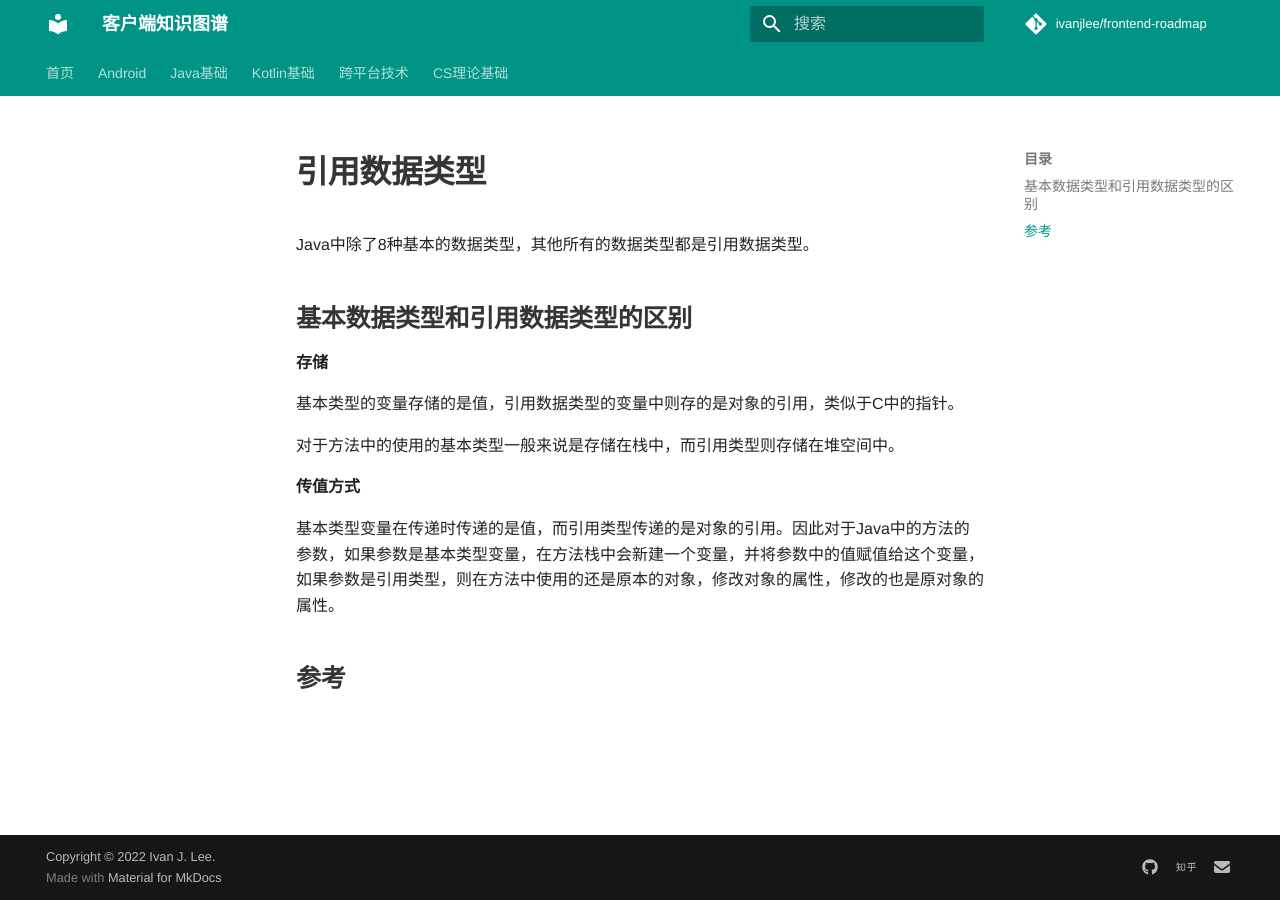
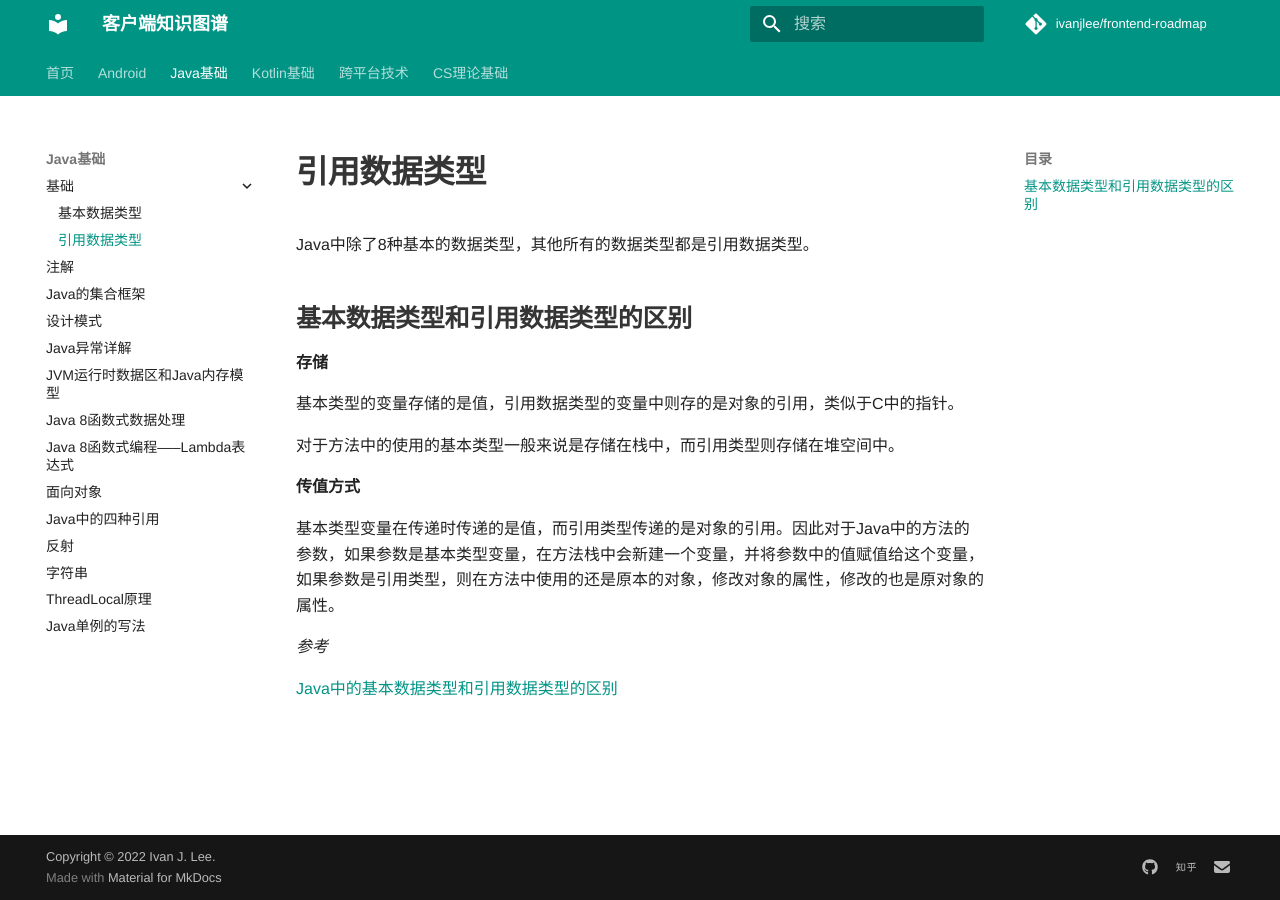
Before and after one commit to konokol/frontend-skill-tree, an MkDocs documentation site: the page built from docs/Java/1-Basic/02-Refrefence-Data-Types.md, in a window 1280 px wide. Built offline with MkDocs 1.6.1 and Material for MkDocs 9.7.7, drawn with Linux system fonts in a browser that asks for light colours; some web fonts are replaced; comment, search, counter and statistics services are not loaded.

```diff
--- a/docs/Java/1-Basic/02-Refrefence-Data-Types.md
+++ b/docs/Java/1-Basic/02-Refrefence-Data-Types.md
@@ -18,6 +18,6 @@ Java中除了8种基本的数据类型，其他所有的数据类型都是引用
 
 
 
-## 参考
+*参考*
 
-[](https://www.cnblogs.com/maskwolf/p/9972982.html)
+[Java中的基本数据类型和引用数据类型的区别](https://www.cnblogs.com/maskwolf/p/9972982.html)
--- a/mkdocs.yml
+++ b/mkdocs.yml
@@ -47,6 +47,7 @@ nav:
 - Java基础:
   - 基础:
     - 基本数据类型: Java/1-Basic/01-Primitive-Data-Types.md
+    - 引用数据类型: Java/1-Basic/02-Refrefence-Data-Types.md
   - 注解: Java/Annotation.md
   - Java的集合框架: Java/Collections.md
   - 设计模式: Java/Design-pattern.md
```
Also changed, not shown: docs/Java/1-Basic/01-Primitive-Data-Types.md (+4 -0 lines).
